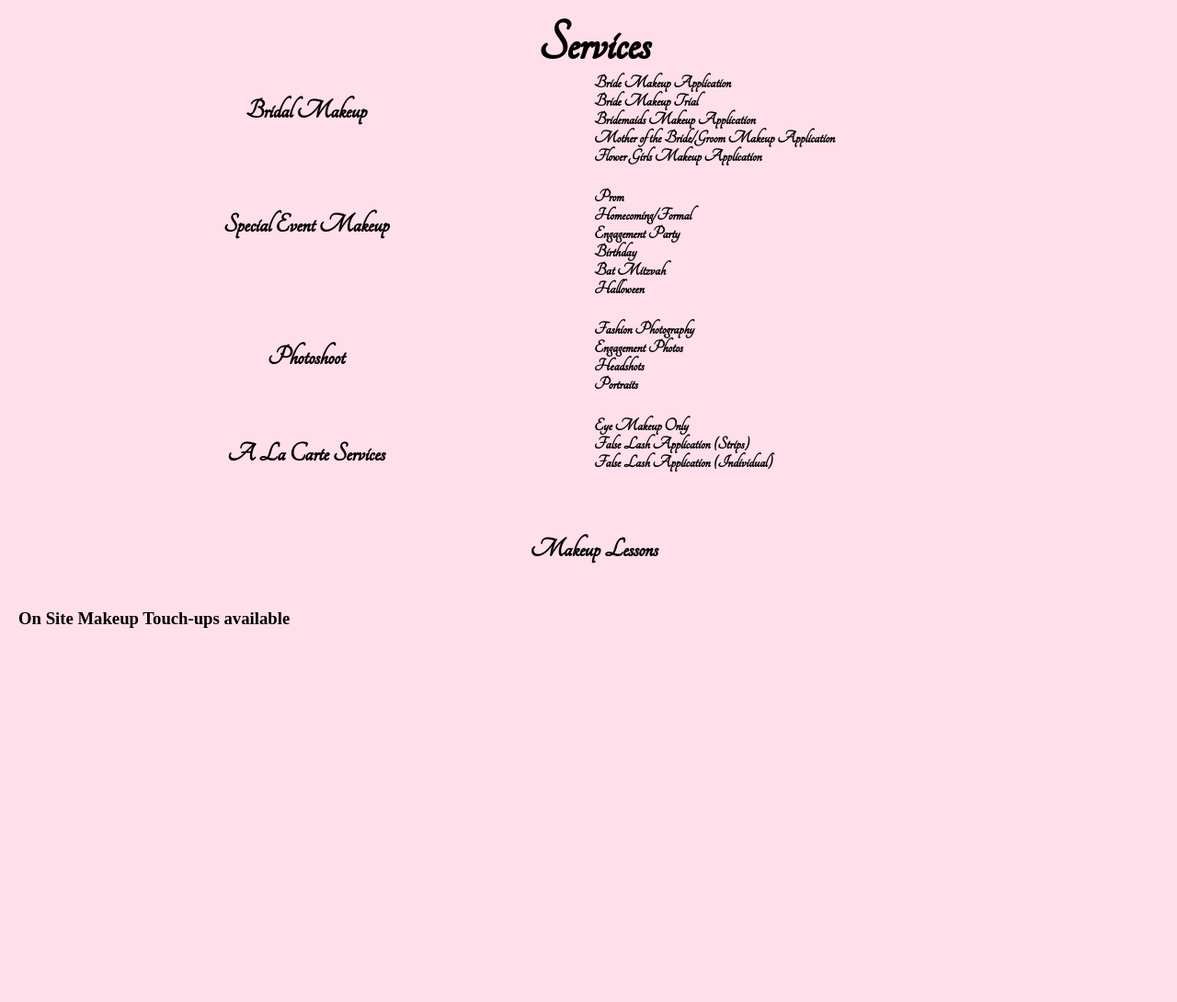
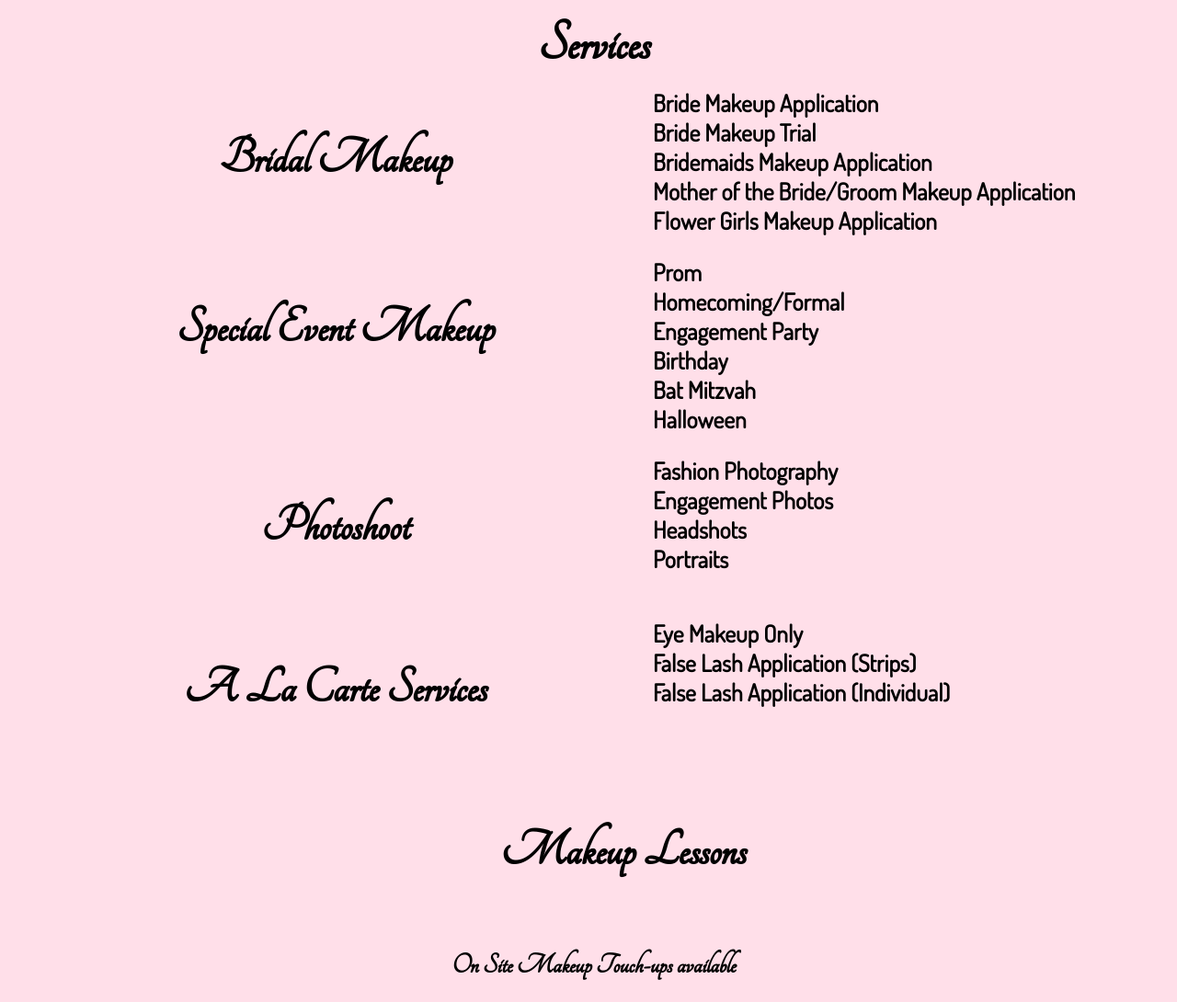
Before and after one commit to habukrat/makeupbyhadar, a PHP site: page /services.html in a window 1280 px wide. Shown: the part 142-1232 px from the top of the page at 92% size. Before the commit the page ends 825 px from the top, so only its background shows below. Run offline with PHP 8.4, Linux system fonts and the light colour scheme.

Commit message:
fixing services allignment

```diff
--- a/main.css
+++ b/main.css
@@ -44,6 +44,12 @@ h1 {
 	margin: auto;
 }
 
+h2.service {
+	font-size: 4.5vw;
+	font-family: 'Tangerine', serif;
+	text-align: center;
+}
+
 
 /*Services*/
 .services {
@@ -53,22 +59,32 @@ h1 {
 }
 
 .service {
-	font-size: 30px;
 	text-align: center;
 	flex: 50%;
 	float: left;
-	font-family: 'Tangerine', serif;
+	padding-left: 4rem;
 }
 
 h5 {
-	font-size: 20px;
+	font-size: 2vw;
 	text-align: left;
 	margin: auto;
+	font-family: 'Dosis', sans-serif;
+}
+
+#onsite {
+	font-size: 2.5vw;
+	font-family: 'Tangerine', serif;
+	text-align: center;
+	display: flex;
+	justify-content: center;
+	margin-bottom: 1.5rem;
 }
 
 #services {
+	margin-top: 1rem;
+}
 
-}
 
 
 /*Contact page*/
--- a/services.html
+++ b/services.html
@@ -79,7 +79,7 @@
 					<h2 class="service">Makeup Lessons</h2>
 				</div>
 
-				<h3>On Site Makeup Touch-ups available</h3>
+				<h3 id="onsite">On Site Makeup Touch-ups available</h3>
 			</div>
 
 			<!-- Footer -->
```
